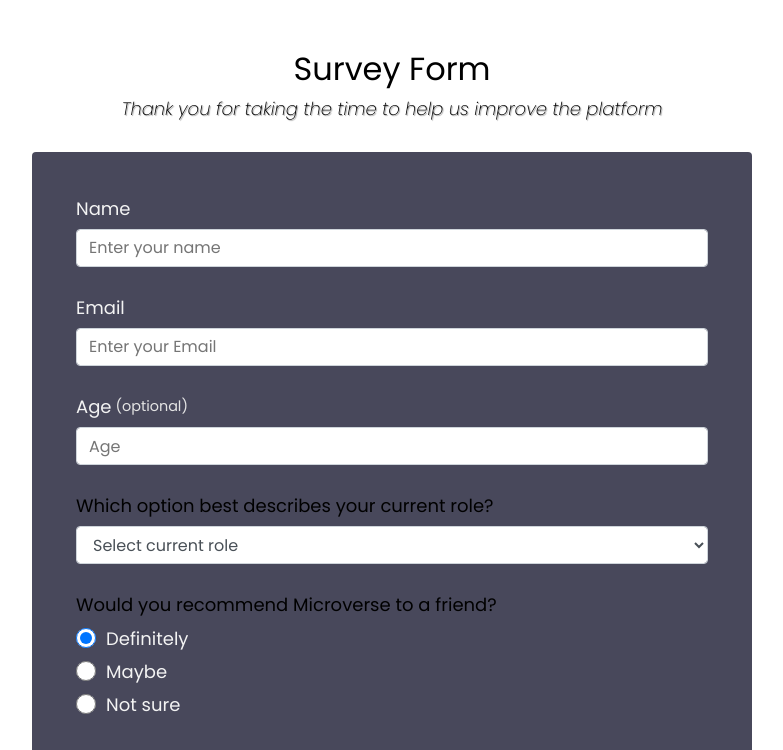
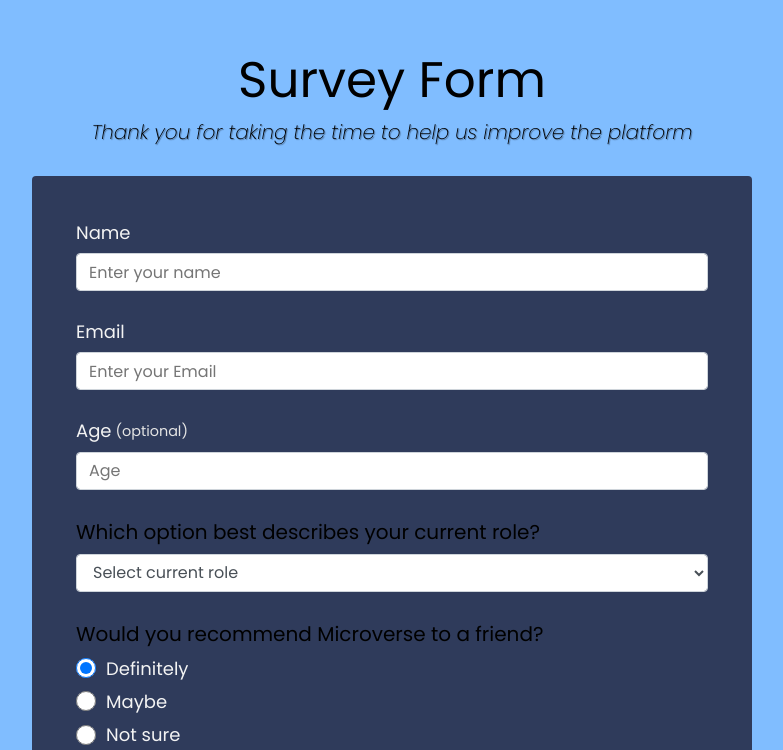
Before and after one commit to Epaltechs1/Survey-form, a plain HTML site: page index.html in a window 1280 px wide. Shown: the top 750 px of the page, without its empty margins (248-1031 px from the left). Drawn offline with Linux system fonts and the light colour scheme.

Commit message:
Edit style.css file

```diff
--- a/style.css
+++ b/style.css
@@ -20,17 +20,20 @@ body {
   line-height: 1.4;
   color: var(--color-white);
   margin: 0;
+  background-color: #80bdff;
 }
 
 h1 {
   font-weight: 400;
   line-height: 1.2;
   color:black;
+  font-size: 50px;
 }
 
 p {
   font-size: 1.125rem;
   color:black;
+  font-size: 20px;
 }
 
 h1,
```
